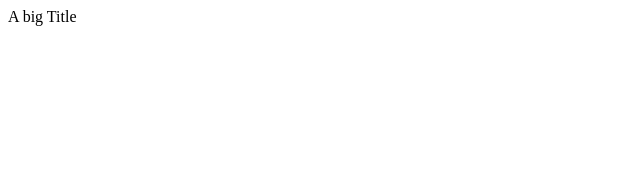
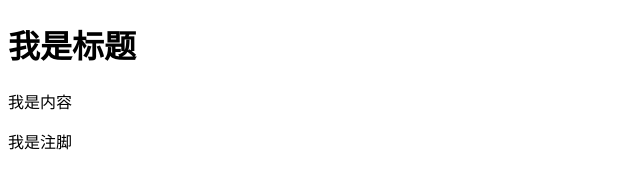
Before and after one commit to ReySong/mini-vue, a website: page packages/renderer/index.html in a window 1280 px wide. Shown: the whole page, without its empty margins (0-640 px from the left). Drawn offline with Linux system fonts and the light colour scheme.

Commit message:
feat(componentization): slots

```diff
--- a/packages/renderer/index.html
+++ b/packages/renderer/index.html
@@ -10,7 +10,7 @@
     <body>
         <div id="app"></div>
         <script type="module">
-            import { renderer } from "./index.js";
+            import { renderer, Fragment } from "./index.js";
             const MyComponent = {
                 name: "MyComponent",
                 data() {
@@ -18,18 +18,14 @@
                         foo: 1,
                     };
                 },
-                setup(props, { emit }) {
-                    console.log(props.title);
-                    emit("change", 1, 2);
+                setup(props, { emit, slot }) {
+                    emit("change", props.title);
                     return {};
                 },
                 render() {
                     return {
-                        type: "div",
-                        children: this.title,
-                        props: {
-                            onClick: () => (this.title = "Clicked!"),
-                        },
+                        type: Fragment,
+                        children: [this.$slots.header(), this.$slots.body(), this.$slots.footer()],
                     };
                 },
             };
@@ -41,6 +37,20 @@
                 type: MyComponent,
                 props: {
                     title: "A big Title",
+                    onChange: (val) => {
+                        console.log(val);
+                    },
+                },
+                children: {
+                    header() {
+                        return { type: "h1", children: "我是标题" };
+                    },
+                    body() {
+                        return { type: "section", children: "我是内容" };
+                    },
+                    footer() {
+                        return { type: "p", children: "我是注脚" };
+                    },
                 },
             };
 
--- a/packages/renderer/renderer.js
+++ b/packages/renderer/renderer.js
@@ -95,6 +95,7 @@ export function createRenderer(options = {}) {
 
         const state = data ? reactive(data()) : null;
         const [props, attrs] = resolveProps(propsOption, vnode.props);
+        const slots = vnode.children || {};
 
         const instance = {
             //  组件实例
@@ -102,6 +103,7 @@ export function createRenderer(options = {}) {
             props: shallowReactive(props),
             isMounted: false,
             subTree: null,
+            slots,
         };
 
         function emit(event, ...payload) {
@@ -111,7 +113,7 @@ export function createRenderer(options = {}) {
             else console.warn("event is not exist!");
         }
 
-        const setupContent = { attrs, emit };
+        const setupContent = { attrs, emit, slots };
         const setupResult = setup(shallowReadonly(instance.props), setupContent);
         let setupState = null; //  用来存储 setup 返回的数据
         if (typeof setupResult === "function") {
@@ -125,7 +127,8 @@ export function createRenderer(options = {}) {
 
         const renderContext = new Proxy(instance, {
             get(t, k) {
-                const { state, props } = t;
+                const { state, props, slots } = t;
+                if (k === "$slots") return slots;
                 if (state && k in state) {
                     return state[k];
                 } else if (k in props) {
```
